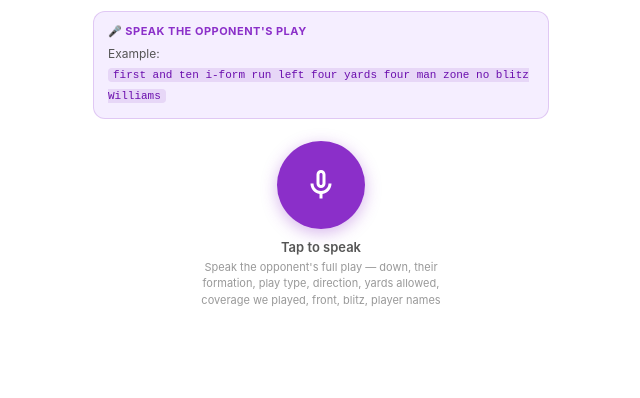
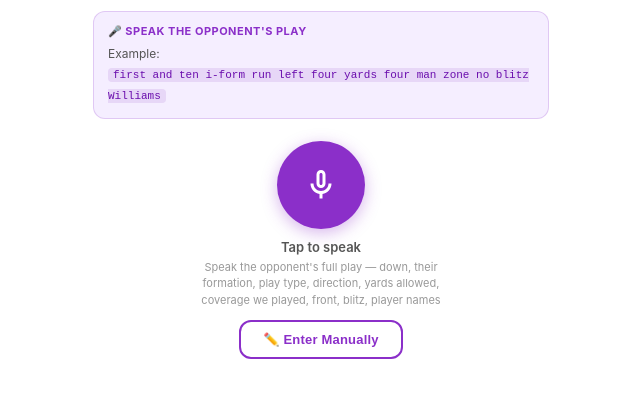
Before and after one commit to danielcuster060/keokuk-analytics, a plain HTML site: page index.html in a window 1280 px wide. Both pictures are taken after a click on the element "Defense". Shown: the part 128-526 px from the top of the page, without its empty margins (319-959 px from the left). Drawn offline with Linux system fonts and the light colour scheme.

Commit message:
Update index.html
Added Manual Entry Button and color coding.

```diff
--- a/index.html
+++ b/index.html
@@ -141,6 +141,12 @@
   .clear-btn { font-size:11px; font-weight:600; padding:4px 10px; border:1px solid #c00; border-radius:var(--radius); background:none; color:#c00; cursor:pointer; }
   .no-support { background:#fff3cd; color:#664d03; border:1px solid #ffecb5; border-radius:var(--radius); padding:10px 12px; font-size:12px; margin-bottom:12px; display:none; }
 
+  /* MANUAL ENTRY BUTTON */
+  .btn-manual { margin-top:12px; padding:10px 22px; background:none; border:2px solid var(--purple); border-radius:var(--radius-lg); font-size:13px; font-weight:700; color:var(--purple); cursor:pointer; -webkit-tap-highlight-color:transparent; letter-spacing:0.2px; }
+  .btn-manual:active { opacity:0.7; transform:scale(0.97); }
+  .btn-manual.def { border-color:var(--purple2); color:var(--purple2); }
+  .btn-manual.st  { border-color:var(--green);   color:var(--green); }
+
   /* STOPWATCH */
   .sw-panel { background:var(--purple-dark); border-radius:var(--radius-lg); padding:12px 16px; margin-bottom:12px; color:#fff; display:none; }
   .sw-display { font-size:40px; font-weight:700; font-variant-numeric:tabular-nums; letter-spacing:2px; text-align:center; margin:8px 0; }
@@ -213,6 +219,7 @@
       </button>
       <div class="mic-label" id="mic-off-label">Tap to speak</div>
       <div class="mic-hint" id="mic-off-hint">Speak the full play — down, formation, play type, direction, yards, result, coverage, front, blitz, player names</div>
+      <button class="btn-manual" onclick="manualEntry('offense')">✏️ Enter Manually</button>
     </div>
 
     <div class="transcript-box" id="trans-box-off" style="display:none;">
@@ -316,6 +323,7 @@
       </button>
       <div class="mic-label" id="mic-def-label">Tap to speak</div>
       <div class="mic-hint">Speak the opponent's full play — down, their formation, play type, direction, yards allowed, coverage we played, front, blitz, player names</div>
+      <button class="btn-manual def" onclick="manualEntry('defense')">✏️ Enter Manually</button>
     </div>
 
     <div class="transcript-box" id="trans-box-def" style="display:none;">
@@ -419,6 +427,7 @@
       </button>
       <div class="mic-label" id="mic-st-label">Tap to speak</div>
       <div class="mic-hint">Speak the play type, distance, result, player names, touchback, fair catch, or penalty</div>
+      <button class="btn-manual st" onclick="manualEntry('st')">✏️ Enter Manually</button>
     </div>
 
     <div class="transcript-box" id="trans-box-st" style="display:none;">
@@ -565,6 +574,16 @@ function switchTab(name) {
   document.querySelectorAll('.section').forEach(function(s){ s.classList.remove('active'); });
   g('sec-'+name).classList.add('active');
   if(name==='log') renderLog();
+}
+
+// ── Manual entry ───────────────────────────────────────────────────────────
+function manualEntry(section) {
+  var sid=section==='offense'?'off':section==='defense'?'def':'st';
+  var preview=g('preview-'+sid);
+  var ef=g('edit-'+sid), arr=g('arrow-'+sid);
+  preview.style.display='block';
+  if(ef&&!ef.classList.contains('open')){ ef.classList.add('open'); if(arr) arr.classList.add('open'); }
+  setTimeout(function(){ ef.scrollIntoView({behavior:'smooth',block:'start'}); }, 80);
 }
 
 // ── Edit drawer ────────────────────────────────────────────────────────────
```
